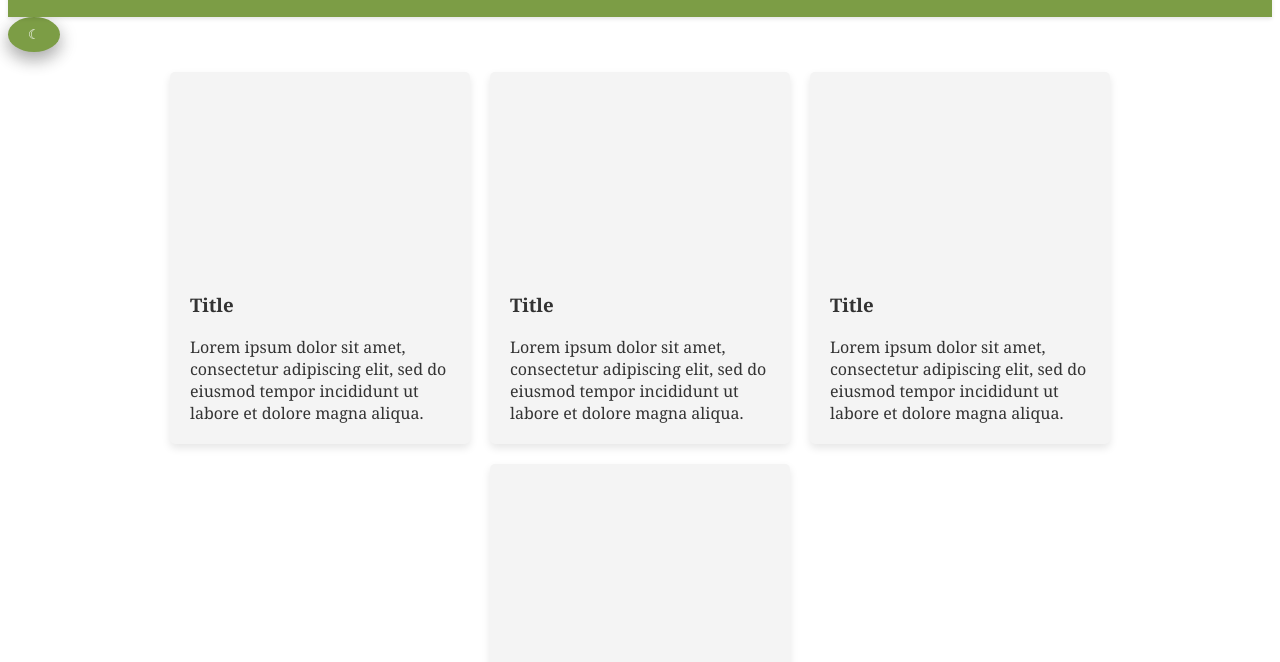
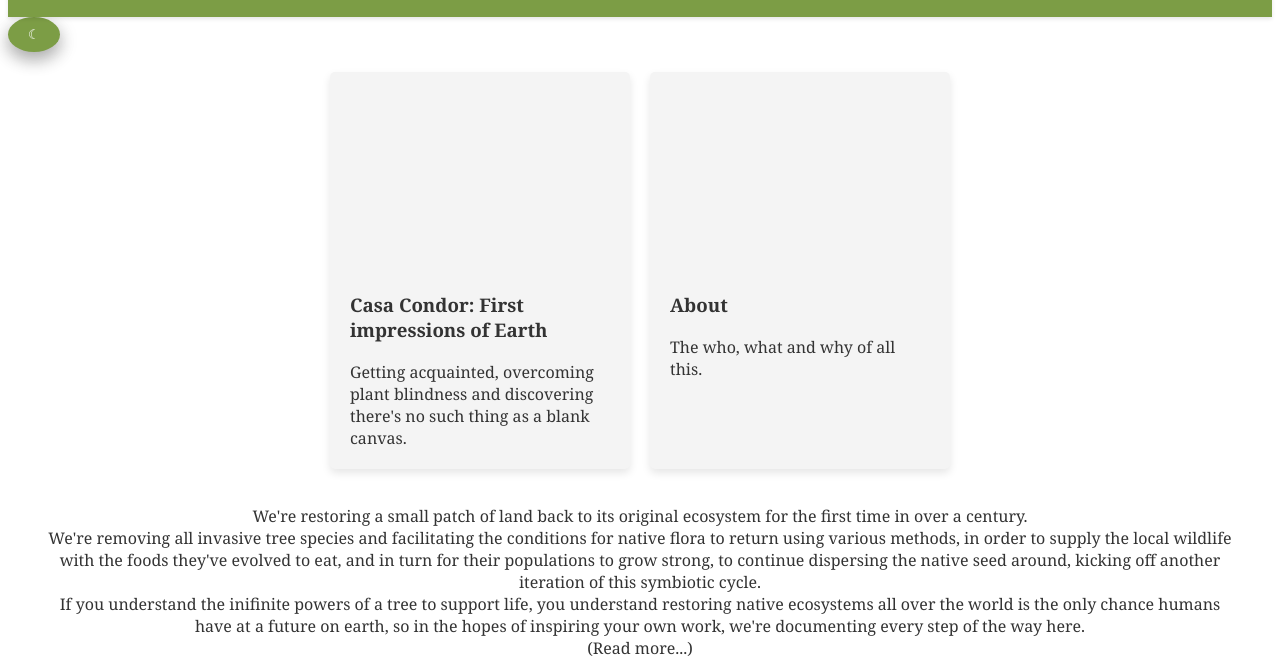
Before and after one commit to er1927/casa-condor-001, a plain HTML site: page public/index.html in a window 1280 px wide. Shown: the part 96-758 px from the top of the page. Drawn offline with Linux system fonts and the light colour scheme.

Commit message:
Added first two entries.

```diff
--- a/public/index.html
+++ b/public/index.html
@@ -40,11 +40,11 @@
             <article class="card">
                 <div class="card__image"></div>
                 <div class="card__content">
-                    <h3 class="card__title">Title</h3>
-                    <p class="card__description">Lorem ipsum dolor sit amet, consectetur adipiscing elit, sed do eiusmod tempor incididunt ut labore et dolore magna aliqua.</p>
+                    <h3 class="card__title">Casa Condor: First impressions of Earth</h3>
+                    <p class="card__description">Getting acquainted, overcoming plant blindness and discovering there's no such thing as a blank canvas.</p>
                 </div>
             </article>
-            <article class="card">
+            <!-- <article class="card">
                 <div class="card__image"></div>
                 <div class="card__content">
                     <h3 class="card__title">Title</h3>
@@ -57,12 +57,12 @@
                     <h3 class="card__title">Title</h3>
                     <p class="card__description">Lorem ipsum dolor sit amet, consectetur adipiscing elit, sed do eiusmod tempor incididunt ut labore et dolore magna aliqua.</p>
                 </div>
-            </article>
+            </article> -->
             <article class="card">
                 <div class="card__image"></div>
                 <div class="card__content">
-                    <h3 class="card__title">Title</h3>
-                    <p class="card__description">Lorem ipsum dolor sit amet, consectetur adipiscing elit, sed do eiusmod tempor incididunt ut labore et dolore magna aliqua.</p>
+                    <h3 class="card__title">About</h3>
+                    <p class="card__description">The who, what and why of all this.</p>
                 </div>
             </article>
         </div>
```
